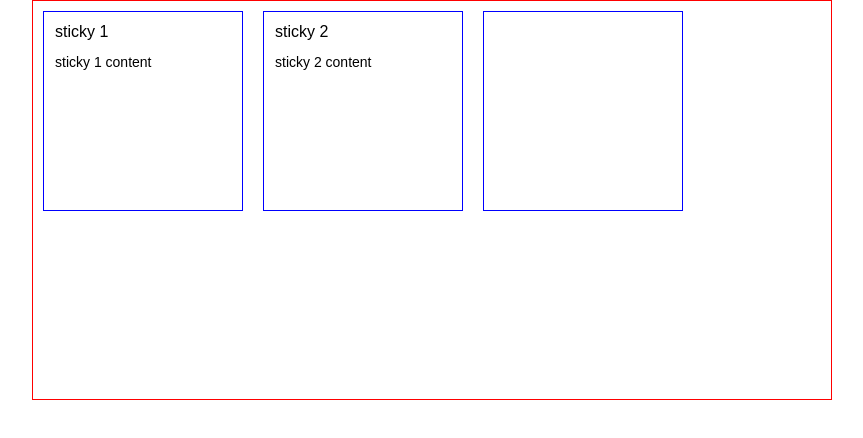
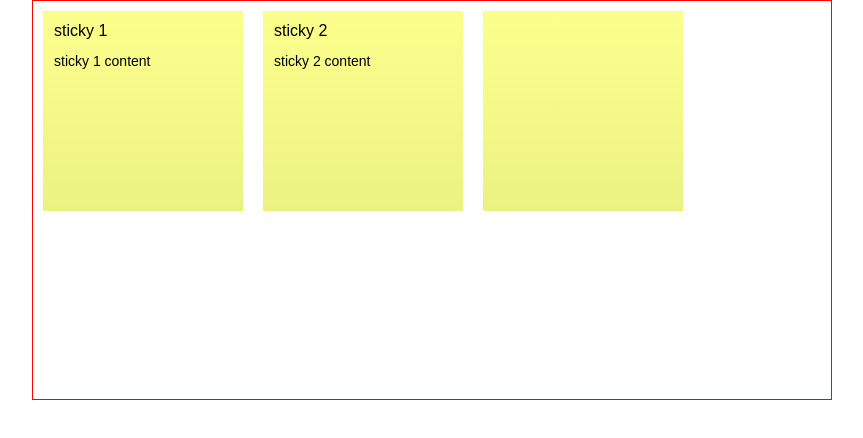
Before and after one commit to hanhee-song/stickies, a React (Create React App) app: page / in a window 1280 px wide. Shown: the top 438 px of the page, without its empty margins (208-1071 px from the left). Built offline with nearby package versions, Linux system fonts and the light colour scheme.

Commit message:
styling, set default title

```diff
--- a/public/style.css
+++ b/public/style.css
@@ -15,7 +15,7 @@
 }
 
 .sticky {
-  border: 1px solid blue;
+  background: linear-gradient(0deg, #ecf282, #fbff8c);
   width: 200px;
   height: 200px;
   margin: 10px;
@@ -29,7 +29,7 @@
   height: 20px;
   font-size: 16px;
   line-height: 18px;
-  border: 1px solid #fff;
+  border: 1px solid rgba(0, 0, 0, 0);
   text-overflow: ellipsis;
   overflow: hidden;
   white-space: nowrap;
@@ -45,7 +45,7 @@
   height: 150px;
   font-size: 14px;
   line-height: 18px;
-  border: 1px solid #fff;
+  border: 1px solid rgba(0, 0, 0, 0);
   overflow-wrap: break-word;
 }
 
@@ -67,6 +67,7 @@
   font-family: sans-serif;
   outline: none;
   border: none;
+  background-color: rgba(0, 0, 0, 0)
 }
 
 .sticky-title-input {
--- a/src/components/sticky.jsx
+++ b/src/components/sticky.jsx
@@ -28,12 +28,18 @@ class Sticky extends React.Component {
 
   handleSubmit(e) {
     e.preventDefault();
+    if (this.state.content && !this.state.title) {
+      this.setState({ title: "untitled" });
+    }
     this.props.updateSticky(this.state.title, this.state.content);
     this.setState({ editing: false });
   }
 
   handleClickOutside(e) {
     if (this.state.editing) {
+      if (this.state.content && !this.state.title) {
+        this.setState({ title: "untitled" });
+      }
       this.props.updateSticky(this.state.title, this.state.content);
       this.setState({ editing: false });
     }
--- a/src/components/sticky_index.jsx
+++ b/src/components/sticky_index.jsx
@@ -26,7 +26,7 @@ class StickyIndex extends React.Component {
   updateSticky(i) {
     return (title, content) => {
       const updatedSticky = {
-        title: title || "untitled",
+        title,
         content,
       };
       const stickies = this.state.stickies.map((sticky, j) => {
```
